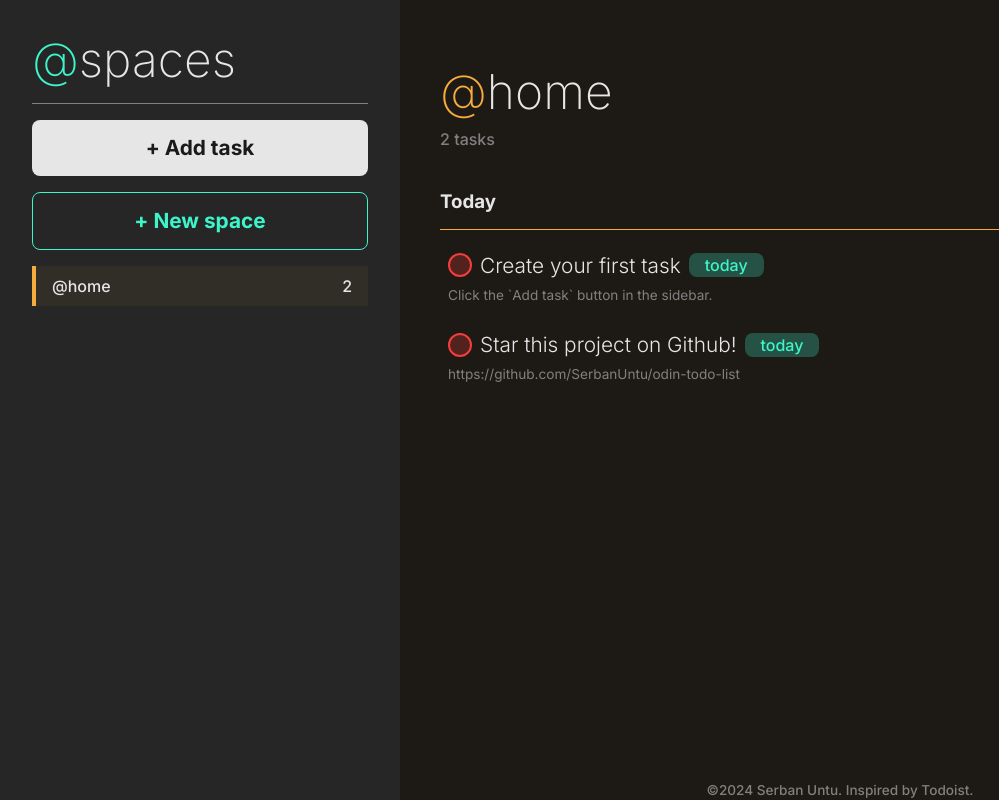
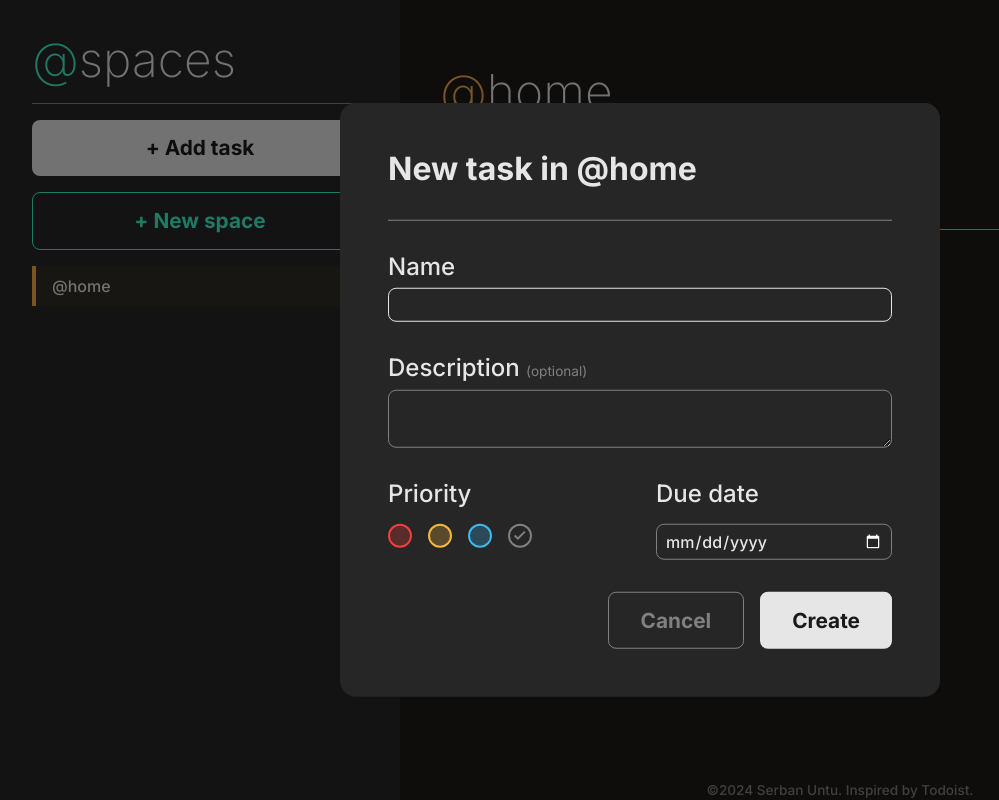
Before and after one commit to SerbanUntu/odin-todo-list, a website built with webpack: page src/index.html in a window 1280 px wide. Both pictures are taken after a click on the button "+ Add task". Shown: the whole page, without its empty margins (0-999 px from the left). Built offline with nearby package versions, Linux system fonts and the light colour scheme.

Commit message:
feat: add task dialog, space sections logic
The markup of the dialog is written but the logic for adding tasks has
not been implemented yet. The code for the Task module has been
refactored using helper methods.

```diff
--- a/src/components/edit-space-dialog/index.js
+++ b/src/components/edit-space-dialog/index.js
@@ -6,8 +6,8 @@ const cancelButton = dialog.querySelector('.cancel-button');
 const deleteButton = dialog.querySelector('.delete-button');
 const form = dialog.querySelector('form');
 const formName = dialog.querySelector('h1');
-const nameInput = dialog.querySelector('.new-space-name');
-const hueInput = dialog.querySelector('.new-space-hue');
+const nameInput = dialog.querySelector('.edit-space-name');
+const hueInput = dialog.querySelector('.edit-space-hue');
 const colorDisplay = dialog.querySelector('.color-display');
 
 let oldName = '';
--- /dev/null
+++ b/src/components/edit-task-dialog/index.js
@@ -0,0 +1 @@
+import './index.css';
--- /dev/null
+++ b/src/components/new-task-dialog/index.css
@@ -0,0 +1,87 @@
+dialog#new-task-dialog {
+  section:has(> .form-subsection) {
+    display: flex;
+    flex-direction: row;
+    gap: 2rem;
+  }
+
+  .form-subsection {
+    display: flex;
+    flex-direction: column;
+    gap: 1rem;
+    flex: 1;
+  }
+
+  .options {
+    display: flex;
+    flex-direction: row;
+    gap: 1rem;
+  }
+
+  .input-wrapper {
+    position: relative;
+  }
+
+  .svg-wrapper {
+    pointer-events: none;
+    position: absolute;
+    top: 50%;
+    left: 50%;
+    transform: translateX(-50%) translateY(-50%);
+  }
+
+  input[type="radio"] {
+    width: 1.5rem;
+    height: 1.5rem;
+    appearance: none;
+    border-radius: 9999px;
+    cursor: pointer;
+  }
+
+  .radio-priority-high {
+    background: var(--red-low);
+    border: 2px solid var(--red);
+    &:checked, &:hover {
+      ~ .svg-wrapper {
+        svg {
+          fill: var(--red);
+        }
+      }
+    }
+  }
+
+  .radio-priority-medium {
+    background: var(--yellow-low);
+    border: 2px solid var(--yellow);
+    &:checked, &:hover {
+      ~ .svg-wrapper {
+        svg {
+          fill: var(--yellow);
+        }
+      }
+    }
+  }
+
+  .radio-priority-low {
+    background: var(--light-blue-low);
+    border: 2px solid var(--light-blue);
+    &:checked, &:hover {
+      ~ .svg-wrapper {
+        svg {
+          fill: var(--light-blue);
+        }
+      }
+    }
+  }
+
+  .radio-priority-none {
+    border: 2px solid var(--neutral-50);
+    &:checked, &:hover {
+      ~ .svg-wrapper {
+        svg {
+          fill: var(--neutral-50);
+        }
+      }
+    }
+  }
+}
--- /dev/null
+++ b/src/components/new-task-dialog/index.js
@@ -0,0 +1,32 @@
+import { currentSpaceName } from '../space';
+import './index.css';
+
+const addTaskButton = document.querySelector('.add-task');
+const dialog = document.querySelector('dialog#new-task-dialog');
+const cancelButton = dialog.querySelector('.cancel-button');
+const form = dialog.querySelector('form');
+const formName = dialog.querySelector('h1');
+const radioWrappers = dialog.querySelectorAll('.input-wrapper');
+
+addTaskButton.addEventListener('click', e => {
+  e.preventDefault();
+  dialog.showModal();
+  formName.textContent = `New task in @${currentSpaceName}`;
+  form.reset();
+});
+
+cancelButton.addEventListener('click', e => {
+  e.preventDefault();
+  dialog.close();
+});
+
+radioWrappers.forEach(wrapper => {
+  const tick = document.createElement('div');
+  tick.classList.add('svg-wrapper');
+  tick.innerHTML = `
+    <svg class="svg" width="15" height="12" viewBox="0 0 15 12" fill="none" xmlns="http://www.w3.org/2000/svg">
+      <path d="M12.708 0L4.8 7.908L1.692 4.812L0 6.504L4.8 11.304L14.4 1.704L12.708 0Z" />
+    </svg>
+  `;
+  wrapper.appendChild(tick);
+});
--- a/src/components/space/index.js
+++ b/src/components/space/index.js
@@ -3,7 +3,7 @@ import { Task } from '../task';
 import './index.css';
 
 const main = document.querySelector('main');
-let currentSpaceName = '';
+export let currentSpaceName = '';
 
 export function loadSpace(name, space) {
   document.title = `${name} | @spaces`;
@@ -18,8 +18,19 @@ export function loadSpace(name, space) {
     <p class="text-50">${space.tasks.length === 0 ? 'No' : space.tasks.length} task${space.tasks.length !== 1 ? 's' : ''}</p>
   `;
   currentSpaceName = name;
-  domCurrentSpace.appendChild(getSectionComponent("Today", space.hue, space.tasks));
   main.appendChild(domCurrentSpace);
+  // Section logic
+  let currentSection = '';
+  let currentTasks = [];
+  for(let task of space.tasks) {
+    let currentTask = new Task(task.name, task.description, task.priority, task.dueDate, task.completed);
+    if(currentSection === '') currentSection = currentTask.getSection();
+    if(currentTask.getSection() === currentSection)
+      currentTasks.push(task);
+    else
+      domCurrentSpace.appendChild(getSectionComponent(currentSection, space.hue, currentTasks));
+  }
+  domCurrentSpace.appendChild(getSectionComponent(currentSection, space.hue, currentTasks));
 }
 
 function getSectionComponent(name, hue, tasks) {
@@ -29,6 +40,7 @@ function getSectionComponent(name, hue, tasks) {
     <h3>${name}</h3>
     <hr style="background: hsl(${hue}deg 90% 60% / 100%);">
   `;
+
   for(let task of tasks) {
     let currentTask = new Task(task.name, task.description, task.priority, task.dueDate, task.completed);
     currentSection.appendChild(currentTask.getTaskComponent());
--- a/src/components/task/index.js
+++ b/src/components/task/index.js
@@ -55,6 +55,66 @@ export class Task {
     return `${date.getFullYear()}-${String(date.getMonth() + 1).padStart(2, '0')}-${String(date.getDate()).padStart(2, '0')}`;
   }
 
+  getDaysUntilToday() {
+    return parseInt((new Date(Task.formatDate(new Date())) - new Date(this.dueDate)) / 86_400_000); // Reset hours and minutes
+  }
+
+  getDaysUntilEndOfWeek() {
+    let dayOfWeek = (new Date()).getDay();
+    if(dayOfWeek === 0) dayOfWeek = 7;
+    return 7 - dayOfWeek;
+  }
+
+  getSection() {
+    const daysUntilToday = this.getDaysUntilToday();
+    const daysUntilEndOfWeek = this.getDaysUntilEndOfWeek();
+    switch(daysUntilToday) {
+      case 1:
+        return 'Yesterday';
+      case 0:
+        return 'Today';
+      case -1:
+        return 'Tomorrow';
+    }
+    if(daysUntilToday > 1)
+      return 'Overdue';
+    if(daysUntilToday >= -daysUntilEndOfWeek)
+      return 'This Week';
+    if(daysUntilToday >= -daysUntilEndOfWeek - 7)
+      return 'Next Week';
+    return 'Upcoming';
+  }
+
+  getTagContent() {
+    switch(this.getDaysUntilToday()) {
+      case 1:
+        return 'yesterday';
+      case 0:
+        return 'today';
+      case -1:
+        return 'tomorrow';
+    }
+    return this.dueDate;
+  }
+
+  getTagStyle() {
+    const daysUntilToday = this.getDaysUntilToday();
+    const daysUntilEndOfWeek = this.getDaysUntilEndOfWeek();
+    switch(daysUntilToday) {
+      case 1:
+        return 'yesterday';
+      case 0:
+        return 'today';
+      case -1:
+        return 'tomorrow';
+    }
+    if(daysUntilToday > 1)
+      return 'overdue';
+    if(daysUntilToday >= -daysUntilEndOfWeek)
+        return 'this-week';
+    return 'after-this-week';
+  }
+
   getTaskComponent() {
     const taskComponent = document.createElement('div');
     taskComponent.classList.add('task');
@@ -77,8 +137,7 @@ export class Task {
       this.completed = !this.completed;
       taskComponent.dataset.completed = taskComponent.dataset.completed === 'true' ? 'false' : 'true';
     });
-    const dateTag = new DateTag(this.dueDate);
-    taskBody.appendChild(dateTag.getDateTagComponent());
+    taskBody.appendChild(this.getDateTagComponent());
     let editIcon = new Image();
     editIcon.src = editIconPath;
     editIcon.classList.add('edit-icon');
@@ -89,4 +148,11 @@ export class Task {
     taskBody.appendChild(transferIcon);
     return taskComponent;
   }
+
+  getDateTagComponent() {
+    const tagComponent = document.createElement('div');
+    tagComponent.textContent = this.getTagContent();
+    tagComponent.classList.add('tag', `${this.getTagStyle()}-tag`);
+    return tagComponent;
+  }
 }
--- a/src/index.html
+++ b/src/index.html
@@ -25,11 +25,11 @@
     <form>
       <h1>New space</h1>
       <hr>
-      <section class="section">
+      <section class="form-section">
         <label for="new-space-name">Name</label>
         <input id="new-space-name" class="new-space-name" name="name" type="text" required maxlength="30">
       </section>
-      <section class="section">
+      <section class="form-section">
         <label for="new-space-hue">Color <span class="additional">(use the slider)</span></label>
         <div class="color-display"></div>
         <input id="new-space-hue" class="new-space-hue" name="hue" type="range" min="0" max="360" value="0" required>
@@ -44,14 +44,14 @@
     <form>
       <h1></h1>
       <hr>
-      <section class="section">
-        <label for="new-space-name">Name</label>
-        <input id="new-space-name" class="new-space-name" name="name" type="text" required maxlength="30">
+      <section class="form-section">
+        <label for="edit-space-name">Name</label>
+        <input id="edit-space-name" class="edit-space-name" name="name" type="text" required maxlength="30">
       </section>
-      <section class="section">
-        <label for="new-space-hue">Color <span class="additional">(use the slider)</span></label>
+      <section class="form-section">
+        <label for="edit-space-hue">Color <span class="additional">(use the slider)</span></label>
         <div class="color-display"></div>
-        <input id="new-space-hue" class="new-space-hue" name="hue" type="range" min="0" max="360" value="0" required>
+        <input id="edit-space-hue" class="edit-space-hue" name="hue" type="range" min="0" max="360" value="0" required>
       </section>
       <div class="buttons">
         <button type="button" class="cancel-button">Cancel</button>
@@ -60,5 +60,46 @@
       </div>
     </form>
   </dialog>
+  <dialog id="new-task-dialog">
+    <form>
+      <h1></h1>
+      <hr>
+      <section class="form-section">
+        <label for="new-task-name">Name</label>
+        <input id="new-task-name" class="new-task-name" name="name" type="text" required maxlength="80">
+      </section>
+      <section class="form-section">
+        <label for="new-task-description">Description <span class="additional">(optional)</span></label>
+        <textarea id="new-task-description" class="new-task-description" name="description" maxlength="1000"></textarea>
+      </section>
+      <section class="form-section">
+        <div class="form-subsection">
+          <label>Priority</label>
+          <div class="options">
+            <div class="input-wrapper">
+              <input type="radio" name="priority" id="radio-priority-high" value="high" class="radio-priority-high">
+            </div>
+            <div class="input-wrapper">
+              <input type="radio" name="priority" id="radio-priority-medium" value="high" class="radio-priority-medium">
+            </div>
+            <div class="input-wrapper">
+              <input type="radio" name="priority" id="radio-priority-low" value="low" class="radio-priority-low">
+            </div>
+            <div class="input-wrapper">
+              <input type="radio" name="priority" id="radio-priority-none" value="none" class="radio-priority-none" checked>
+            </div>
+          </div>
+        </div>
+        <div class="form-subsection">
+          <label for="new-task-date">Due date</label>
+          <input type="date" name="date" id="new-task-date" class="new-task-date" required>
+        </div>
+      </section>
+      <div class="buttons">
+        <button type="button" class="cancel-button">Cancel</button>
+        <button type="submit" class="create-button">Create</button>
+      </div>
+    </form>
+  </dialog>
 </body>
 </html>
--- a/src/index.js
+++ b/src/index.js
@@ -4,6 +4,7 @@ import './styles/util.css';
 import defaults from './data/init.json';
 import { addSpaceButton, changeSpaceButton, removeSpaceButton } from './components/sidebar';
 import './components/new-space-dialog';
+import './components/new-task-dialog';
 import { loadSpace } from './components/space';
 
 const IGNORE_SAVE_FLAG = true;
--- a/src/styles/main.css
+++ b/src/styles/main.css
@@ -148,8 +148,9 @@ input {
     border-color: var(--light-blue);
     background: none;
   }
+}
 
-  &[type="text"] {
+input[type="text"], textarea, input[type="date"] {
   background: none;
   border-radius: .5rem;
   padding: .25rem .5rem;
@@ -160,6 +161,15 @@ input {
     outline: none;
   }
 }
+
+::-webkit-calendar-picker-indicator {
+  filter: invert(1);
+}
+
+textarea {
+  color: inherit;
+  resize: vertical;
+  max-height: 6lh;
 }
 
 form > section {
```
Also changed, not shown: src/components/task/index.css (+7 -7 lines), src/components/edit-task-dialog/index.css (added). Lines whose indentation alone changed are shown as unchanged.
